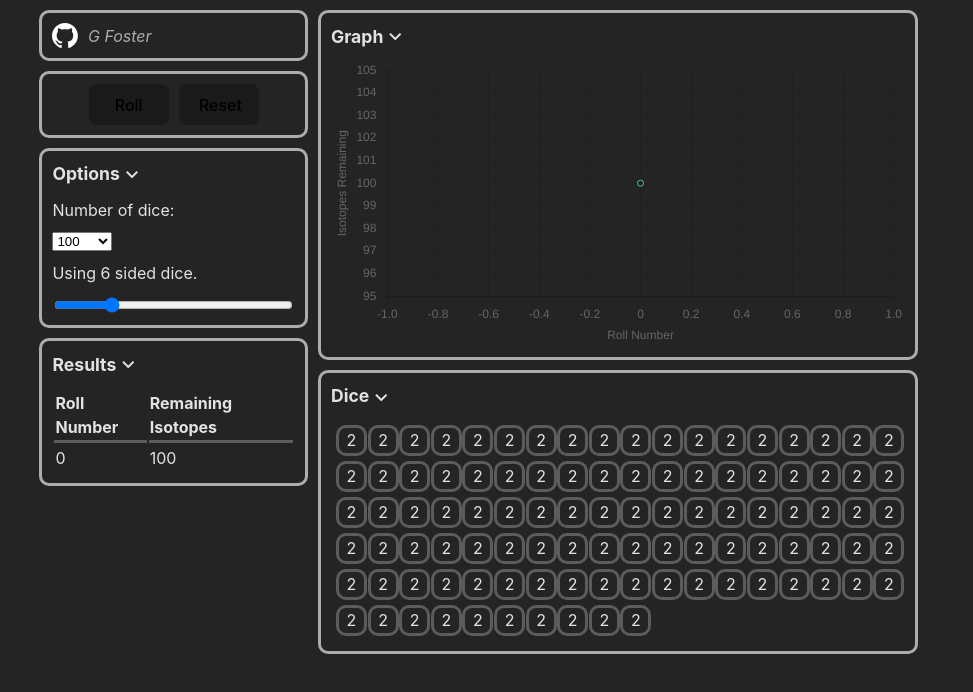
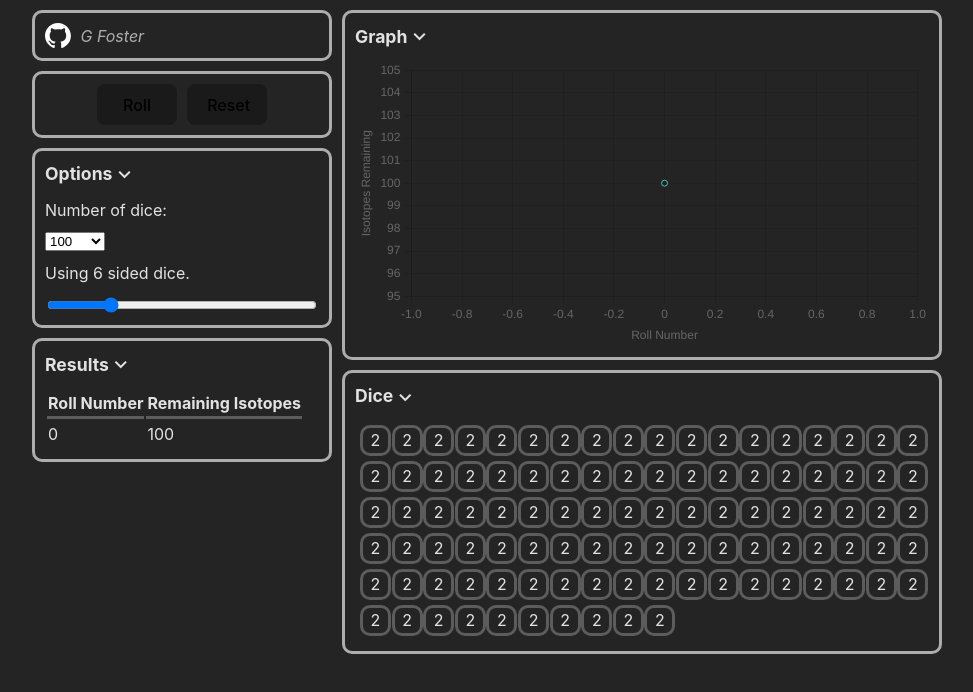
Before and after one commit to guyfoz77/half-life-dice, a React (Vite) app: page / in a window 1280 px wide. Shown: the top 692 px of the page, without its empty margins (153-1126 px from the left). Built offline with nearby package versions, Linux system fonts and the light colour scheme.

Commit message:
Fix issue with grid column sizing

```diff
--- a/src/App.css
+++ b/src/App.css
@@ -144,7 +144,7 @@ span {
 
 .mainContainer {
   display: grid;
-  grid-template-columns: minmax(200px, 30%) 600px;
+  grid-template-columns: 300px 600px;
   gap: 10px;
   padding: 10px;
   max-width: 1000px;
--- a/src/sass/App.scss
+++ b/src/sass/App.scss
@@ -80,7 +80,7 @@ span {
 
 .mainContainer {
   display: grid;
-  grid-template-columns: minmax(200px, 30%) 600px;
+  grid-template-columns: 300px 600px;
   gap: 10px;
   padding: 10px;
   max-width: 1000px;
```
